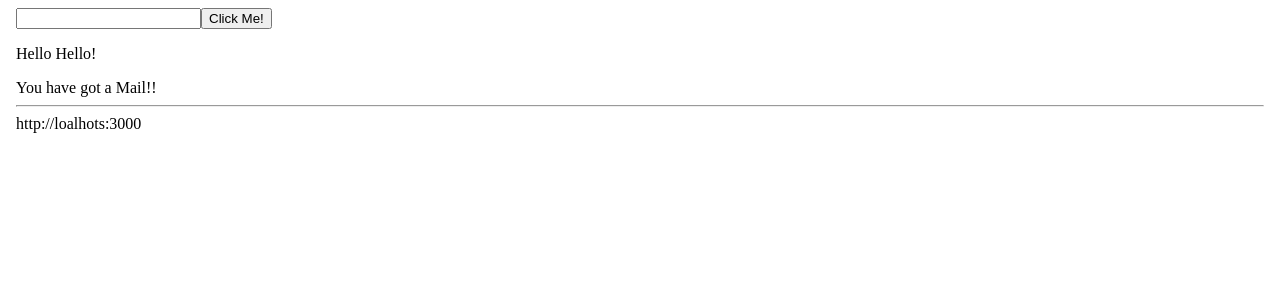
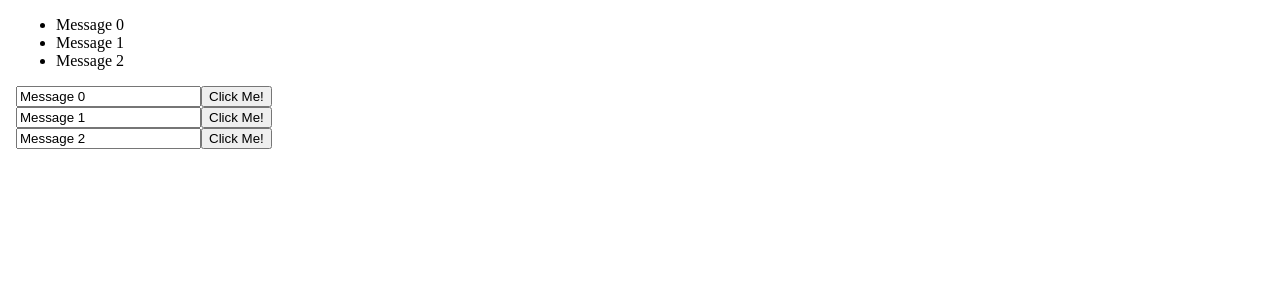
Before and after one commit to byrash/angular2fundamentals, an Angular app: page / in a window 1280 px wide. Shown: the top 300 px of the page. Built offline with nearby package versions, Linux system fonts and the light colour scheme.

Commit message:
Loops & input / Output

```diff
--- a/src/app/app.component.html
+++ b/src/app/app.component.html
@@ -4,16 +4,21 @@
 <head>
     <meta charset="utf-8">
     <meta http-equiv="X-UA-Compatible" content="IE=edge">
-    <title></title>
+    <title>Shivaji!!!</title>
     <link rel="stylesheet" href="">
 </head>
 
 <body>
     <div>
-        <app-simple-form></app-simple-form>
-        {{mail.message}}
-        <hr>
-        {{api}}
+        <ul>
+            <li *ngFor="let message of mail.messages">
+                {{message.text}}
+            </li>
+        </ul>
+        <app-simple-form *ngFor="let message of mail.messages"
+                [message]="message.text"
+                (update)="onUpdate(message.id, $event.text)">
+        </app-simple-form>
     </div>
 </body>
 
--- a/src/app/app.component.ts
+++ b/src/app/app.component.ts
@@ -7,6 +7,9 @@ import { MailService } from './mail.service';
   styleUrls: ['./app.component.css']
 })
 export class AppComponent {
-  title = 'Lets get started!';
-  constructor(@Inject('mail') private mail, @Inject('api') private api){}
+  constructor(@Inject('mail') private mail){}
+
+  onUpdate(id,text){
+    this.mail.update(id,text);
+  }
 }
--- a/src/app/app.module.ts
+++ b/src/app/app.module.ts
@@ -19,7 +19,7 @@ import { MailService } from './mail.service';
   ],
   providers: [
     {provide:'mail',useClass:MailService},
-    {provide:'api',useValue:'http://loalhots:3000'}
+    {provide:'api',useValue:'http://localhost:3000'}
   ],
   bootstrap: [AppComponent]
 })
--- a/src/app/mail.service.ts
+++ b/src/app/mail.service.ts
@@ -3,8 +3,16 @@ import { Injectable } from '@angular/core';
 @Injectable()
 export class MailService {
 
-  message='You have got a Mail!!';
+  messages=[
+    {'id':0,'text':'Message 0'},
+    {'id':1,'text':'Message 1'},
+    {'id':2,'text':'Message 2'}
+  ];
 
   constructor() { }
 
+  update(id,text){
+    this.messages = this.messages.map(m => m.id === id ? {id:id,text:text}:m);
+  }
+
 }
--- a/src/app/simple-form/simple-form.component.ts
+++ b/src/app/simple-form/simple-form.component.ts
@@ -1,27 +1,33 @@
-import { Component, OnInit } from '@angular/core';
+import { Component, OnInit, Input, Output, EventEmitter } from '@angular/core';
 
 @Component({
   selector: 'app-simple-form',
   template: `
     <div>
-      <input type="text" #userInput />
-      <button (click)="onClick($event,userInput.value)">Click Me!</button>
-      <p>Hello {{someText}}</p>
+      <input type="text" #userInput [(ngModel)]="message"/>
+      <button (click)="update.emit({text:message})">Click Me!</button>
     </div>
   `,
   styles: []
 })
 export class SimpleFormComponent implements OnInit {
-  someText='Hello!';
-  constructor() { }
+
+  @Input() message;
+
+  @Output() update = new EventEmitter();
+
+
+  constructor() {
+    // setInterval(()=>{this.message=Math.random().toString()},1000);
+  }
 
   ngOnInit() {
   }
 
-  onClick(event,text){
-    console.log(text);
-    console.log(event)
-    this.someText=text;
-  }
+  // onClick(event,text){
+  //   console.log(text);
+  //   console.log(event)
+  //   this.someText=text;
+  // }
 
 }
```
